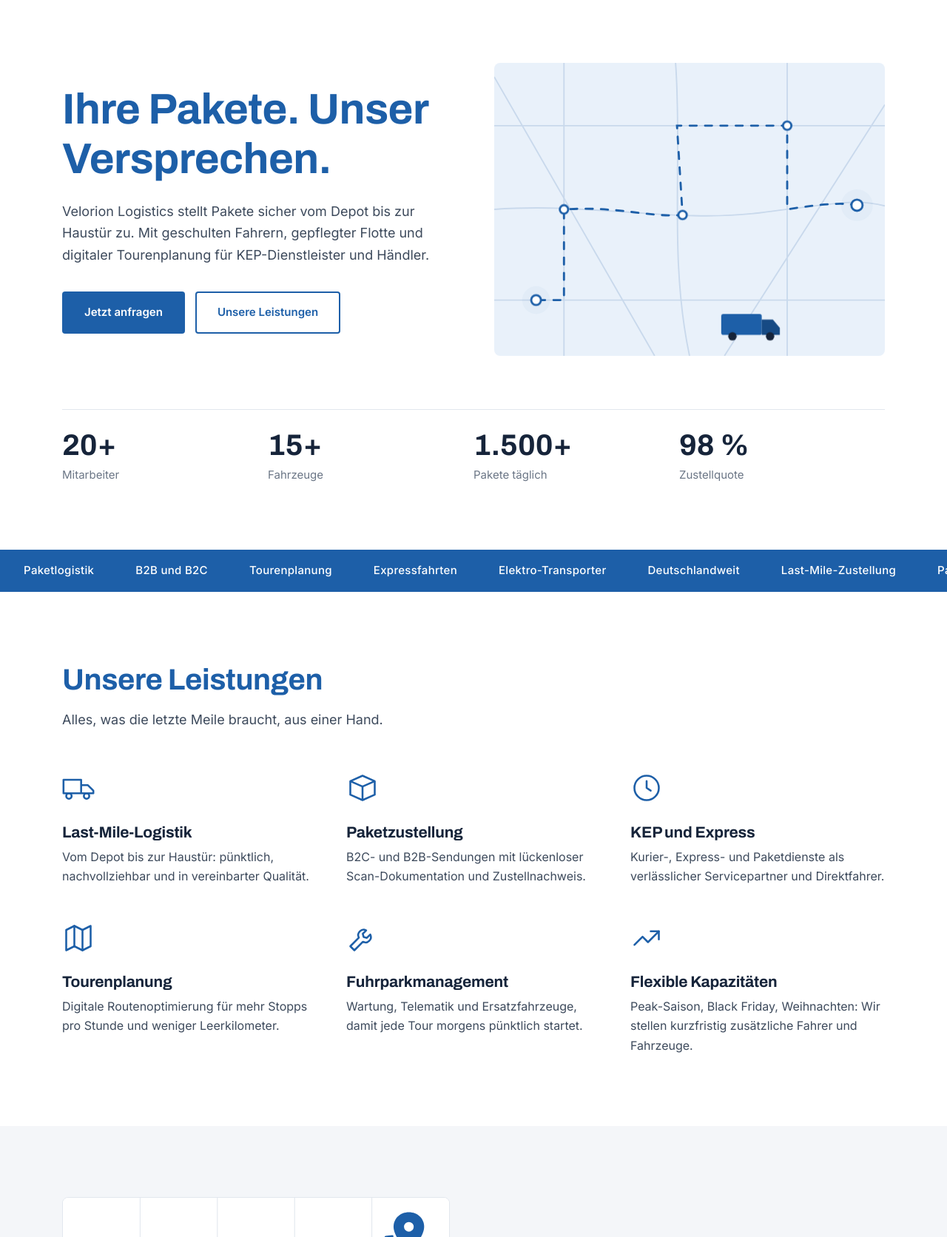
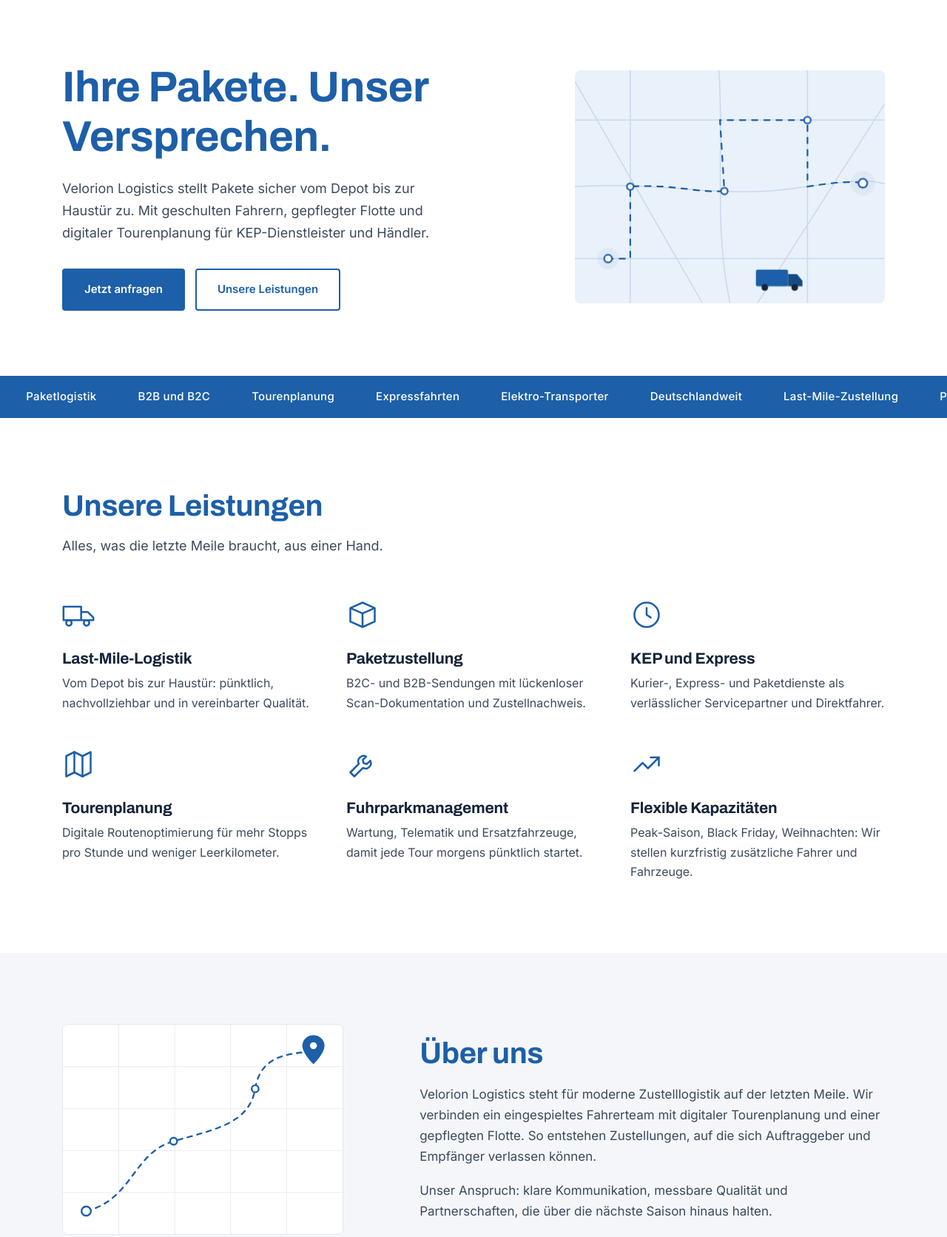
Before and after one commit to LeonSulejmani/Velorionlogistics, a plain HTML site: page index.html in a window 1280 px wide. Shown: the part 66-1738 px from the top of the page at 74% size. Drawn offline with Linux system fonts and the light colour scheme.

Commit message:
Refactor layout and styles for hero, about, and fleet sections
Updated grid layouts and adjusted styles for various sections.

```diff
--- a/index.html
+++ b/index.html
@@ -51,11 +51,11 @@ header.scrolled{border-color:var(--line);box-shadow:0 2px 12px rgba(22,36,58,.06
 
 /* Hero */
 .hero{padding:72px 0 88px}
-.hero-grid{display:grid;grid-template-columns:1fr 1fr;gap:56px;align-items:center}
+.hero-grid{display:grid;grid-template-columns:1.2fr .8fr;gap:64px;align-items:center}
 .hero h1{font-size:clamp(36px,5vw,58px);font-weight:700;color:var(--blue);margin-bottom:22px}
 .hero p{font-size:18px;max-width:520px;margin-bottom:34px}
 .hero .ctas{display:flex;gap:14px;flex-wrap:wrap}
-.hero-map{width:100%;height:auto;display:block;border-radius:8px;background:var(--blue-soft)}
+.hero-map{width:100%;max-width:420px;justify-self:end;height:auto;display:block;border-radius:8px;background:var(--blue-soft)}
 .hero-map .road{fill:none;stroke:#c9d9ec;stroke-width:2}
 .hero-map .route{fill:none;stroke:var(--blue);stroke-width:3;stroke-linecap:round;stroke-dasharray:10 12;animation:dash 6s linear infinite}
 .hero-map .stop{fill:#fff;stroke:var(--blue);stroke-width:3}
@@ -64,10 +64,6 @@ header.scrolled{border-color:var(--line);box-shadow:0 2px 12px rgba(22,36,58,.06
 @keyframes dash{to{stroke-dashoffset:-220}}
 @keyframes pulse{0%{transform:scale(.8);opacity:.45}100%{transform:scale(3);opacity:0}}
 @keyframes drive{from{transform:translateX(0)}to{transform:translateX(180px)}}
-.stats{display:grid;grid-template-columns:repeat(4,1fr);margin-top:72px;border-top:1px solid var(--line)}
-.stats div{padding:28px 24px 0 0}
-.stats b{display:block;font:700 40px/1 Archivo,sans-serif;color:var(--ink)}
-.stats div>span{display:block;color:var(--muted);font-size:15px;margin-top:8px}
 
 /* Marquee */
 .marquee{background:var(--blue);overflow:hidden;padding:16px 0}
@@ -81,8 +77,8 @@ header.scrolled{border-color:var(--line);box-shadow:0 2px 12px rgba(22,36,58,.06
 .service p{color:var(--text)}
 
 /* About */
-.about{display:grid;grid-template-columns:1fr 1fr;gap:64px;align-items:center}
-.about-visual{border-radius:8px;overflow:hidden;background:#fff;border:1px solid var(--line)}
+.about{display:grid;grid-template-columns:.8fr 1.2fr;gap:64px;align-items:center}
+.about-visual{width:100%;max-width:380px;border-radius:8px;overflow:hidden;background:#fff;border:1px solid var(--line)}
 .about-visual svg{display:block;width:100%;height:auto}
 .about p{margin-top:18px;font-size:17px}
 .reasons{display:grid;grid-template-columns:repeat(3,1fr);gap:20px;margin-top:48px}
@@ -92,8 +88,8 @@ header.scrolled{border-color:var(--line);box-shadow:0 2px 12px rgba(22,36,58,.06
 .reason p{font-size:15px;color:var(--muted)}
 
 /* Fleet */
-.fleet{display:grid;grid-template-columns:1fr 1fr;gap:64px;align-items:center}
-.fleet-visual{border-radius:8px;overflow:hidden;background:var(--blue-soft)}
+.fleet{display:grid;grid-template-columns:1.2fr .8fr;gap:64px;align-items:center}
+.fleet-visual{width:100%;max-width:380px;justify-self:end;border-radius:8px;overflow:hidden;background:var(--blue-soft)}
 .fleet-visual svg{display:block;width:100%;height:auto}
 .fleet-list{list-style:none;margin-top:28px;border-top:1px solid var(--line)}
 .fleet-list li{display:flex;justify-content:space-between;align-items:center;padding:16px 0;border-bottom:1px solid var(--line)}
@@ -157,8 +153,8 @@ footer{background:var(--footer);padding:64px 0 28px;color:#b5c0cf;font-size:15px
   .menu-btn{display:grid;place-items:center}
   .nav .btn{display:none}
   .hero-grid,.about,.fleet,.contact{grid-template-columns:1fr;gap:40px}
-  .stats,.partners{grid-template-columns:repeat(2,1fr)}
-  .stats div{padding-bottom:8px}
+  .hero-map,.fleet-visual{justify-self:start}
+  .partners{grid-template-columns:repeat(2,1fr)}
   .services,.reasons{grid-template-columns:1fr 1fr}
   .jobs{grid-template-columns:1fr}
   .foot{grid-template-columns:1fr 1fr}
@@ -169,7 +165,6 @@ footer{background:var(--footer);padding:64px 0 28px;color:#b5c0cf;font-size:15px
   section{padding:68px 0}
   .hero{padding:40px 0 64px}
   .services,.reasons,.partners{grid-template-columns:1fr}
-  .stats b{font-size:32px}
   form{grid-template-columns:1fr;padding:22px}
 }
 </style>
@@ -225,13 +220,6 @@ footer{background:var(--footer);padding:64px 0 28px;color:#b5c0cf;font-size:15px
           </g>
         </g>
       </svg>
-    </div>
-    <div class="stats">
-      <!-- ZAHLEN ANPASSEN -->
-      <div class="reveal"><b><span data-count="20">0</span>+</b><span>Mitarbeiter</span></div>
-      <div class="reveal"><b><span data-count="15">0</span>+</b><span>Fahrzeuge</span></div>
-      <div class="reveal"><b><span data-count="1500">0</span>+</b><span>Pakete täglich</span></div>
-      <div class="reveal"><b><span data-count="98">0</span> %</b><span>Zustellquote</span></div>
     </div>
   </div>
 </section>
```
